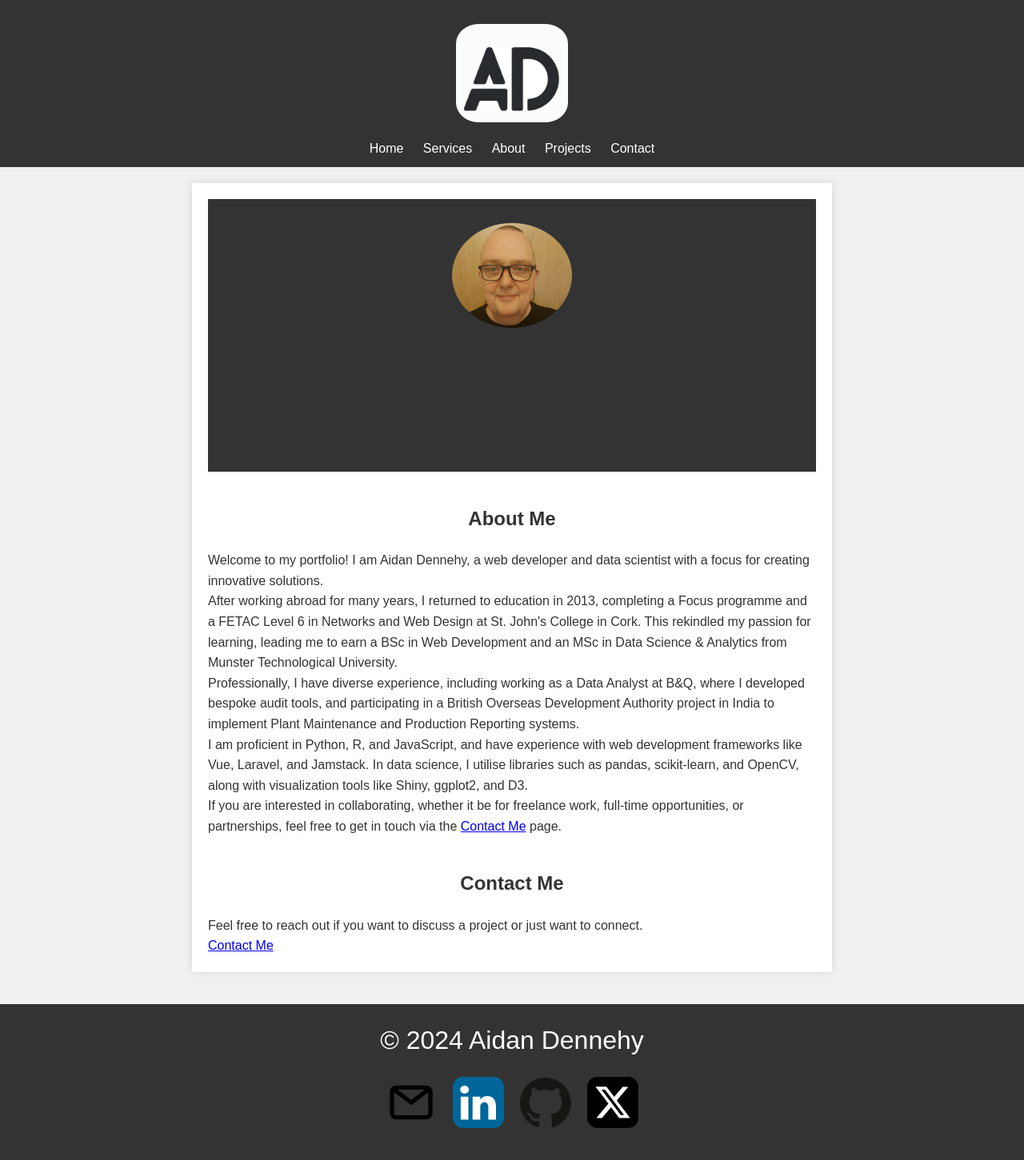
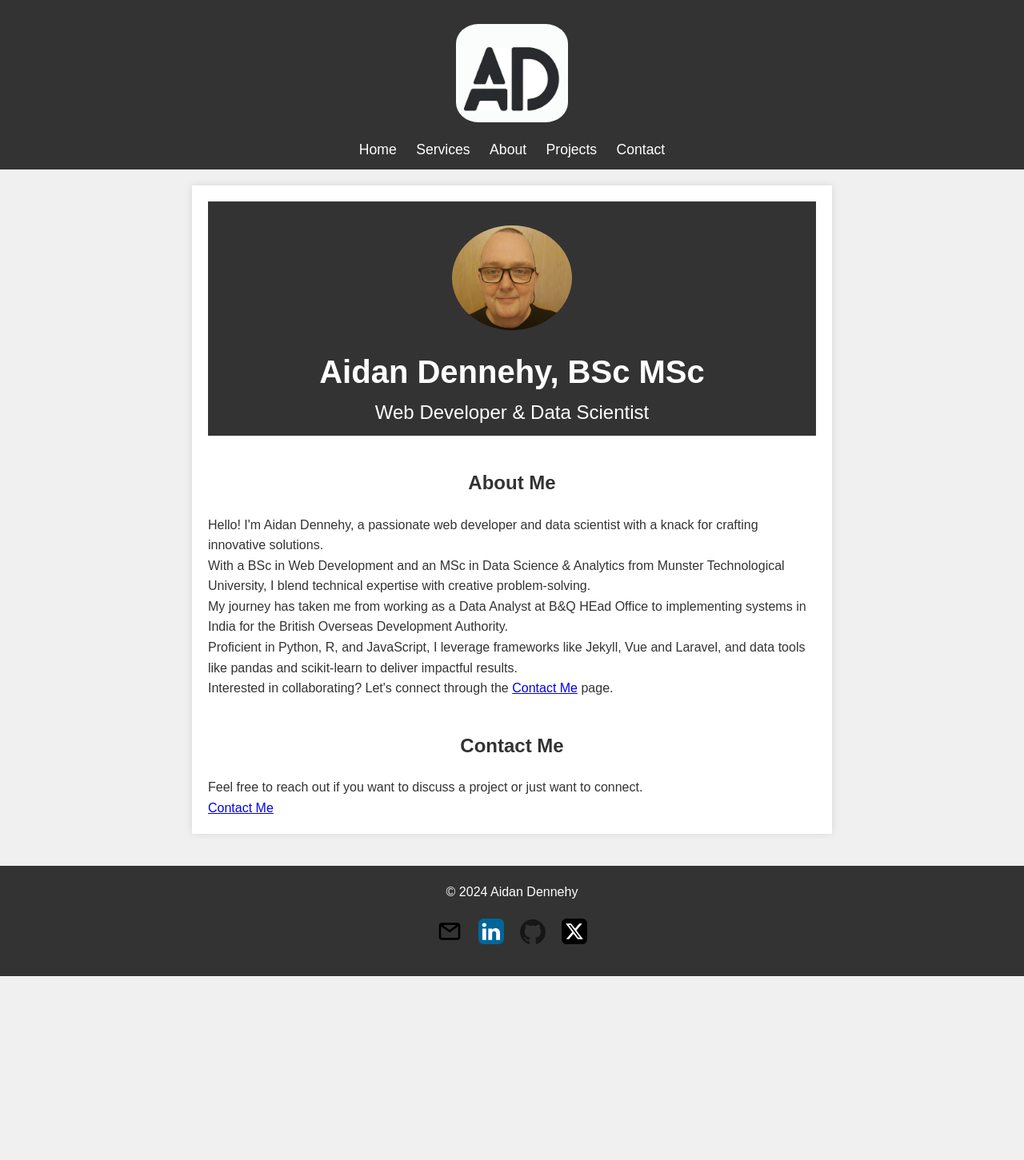
Before and after one commit to duinneacha/ad_portfolio, a Jekyll site: the page built from index.markdown, in a window 1280 px wide. Shown: the whole page at 80% size. Built offline with Jekyll 4.4.1, drawn with Linux system fonts in a browser that asks for light colours; after the commit the page ends 1221 px from its top, so only the background shows below that.

Commit message:
Fixed banner issue that I caused

```diff
--- a/assets/css/ad_custom.css
+++ b/assets/css/ad_custom.css
@@ -11,18 +11,6 @@
 html, body {
     height: 100%;
 }
-
-
-main {
-    flex: 1;
-    padding: 20px;
-    margin: 20px auto;
-    max-width: 800px;
-    background: #fff;
-    box-shadow: 0 0 10px rgba(0,0,0,0.1);
-}
-
-
 
 body {
     background-color: #f0f0f0;
@@ -44,12 +32,29 @@ header {
 
 header h1 {
     margin: 0;
-    font-size: 2em;
+    font-size: 2.5em;
+}
+
+header h2 {
+    margin: 0;
+    font-size: 1.5em;
+    font-weight: normal;
+}
+
+/* Style the container */
+.container {
+    max-width: 800px;
+    width: 80%;
+    margin: 20px auto;
+    padding: 20px;
+    background: #fff;
+    box-shadow: 0 0 10px rgba(0, 0, 0, 0.1);
 }
 
 nav ul {
     list-style: none;
     padding: 0;
+    margin: 10px 0 0;
 }
 
 nav ul li {
@@ -60,15 +65,16 @@ nav ul li {
 nav ul li a {
     color: #fff;
     text-decoration: none;
+    font-size: 1.1em;
 }
-/* Style the container */
-.container {
+
+main {
+    flex: 1;
+    padding: 20px;
+    margin: 20px auto;
     max-width: 800px;
-    width: 80%;
-    margin: 20px auto;
-    padding: 20px;
     background: #fff;
-    box-shadow: 0 0 10px rgba(0, 0, 0, 0.1);
+    box-shadow: 0 0 10px rgba(0,0,0,0.1);
 }
 
 footer {
@@ -77,21 +83,11 @@ footer {
     padding: 20px;
     background: #333;
     margin-top: 20px;
-    font-size: 2em;
 }
 
 footer p a:hover {
     color: #ddd;
 }
-
-img {
-    border-radius: 20%;
-    width: 150px;
-    height: auto;
-    display: block;
-    margin: 20px auto;
-}
-
 
 footer p.social-links {
     display: flex;
@@ -116,7 +112,13 @@ footer p.social-links {
     color: #ddd;
 }
 
-
+img {
+    border-radius: 20%;
+    width: 150px;
+    height: auto;
+    display: block;
+    margin: 20px auto;
+}
 
 form {
     background: #fff;
@@ -167,11 +169,7 @@ input[name="_honeypot"] {
     display: none;
 }
 
-
-
-/* Time line */
-
-
+/* Timeline */
 #timeline {
     position: relative;
     max-width: 600px;
@@ -224,7 +222,6 @@ list-style: none;
     margin: 5px 0;
 }
 
-
 h1, h2 {
     color: #333;
     text-align: center;
@@ -247,7 +244,6 @@ padding: 0 20px;
 
 .services-section ul {
     list-style-type: none;
-/* padding-left: 0; */
 }
 
 .services-section li {
@@ -267,7 +263,6 @@ text-decoration: none;
     text-decoration: underline;
 }
 
-
 .project-images {
     display: flex;
     flex-wrap: wrap;
@@ -281,3 +276,22 @@ text-decoration: underline;
     height: auto;
     object-fit: cover;
 }
+
+.ad-banner img {
+    width: 150px;
+    border-radius: 50%;
+    margin: 20px auto;
+}
+
+.ad-banner h1, .ad-banner h2 {
+    color: #fff;
+}
+
+.ad-banner h1 {
+    font-size: 2.5em;
+}
+
+.ad-banner h2 {
+    font-size: 1.5em;
+    font-weight: normal;
+}
--- a/index.markdown
+++ b/index.markdown
@@ -7,36 +7,21 @@ title: "Home"
 ---
 
 <header>
-  <img src="{{ '/assets/imgs/ad_port_photo.jpg' | relative_url }}" alt="Aidan Dennehy" style="width:150px; height:auto; border-radius:50%;">
-  <h1>Aidan Dennehy, BSc MSc</h1>
-  <h2>Web Developer & Data Scientist</h2>
+  <div class="ad-banner">
+    <img src="{{ '/assets/imgs/ad_port_photo.jpg' | relative_url }}" alt="Aidan Dennehy">
+    <h1>Aidan Dennehy, BSc MSc</h1>
+    <h2>Web Developer & Data Scientist</h2>
+  </div>
 </header>
 
 <section id="about">
   <h2>About Me</h2>
-  <p>Welcome to my portfolio! I am Aidan Dennehy, a web developer and data scientist with a focus for creating innovative solutions.</p>
-
-  <p>After working abroad for many years, I returned to education in 2013, completing a Focus programme and a FETAC Level 6 in Networks and Web Design at St. John's College in Cork. This rekindled my passion for learning, leading me to earn a BSc in Web Development and an MSc in Data Science & Analytics from Munster Technological University.</p>
-
-  <p>Professionally, I have diverse experience, including working as a Data Analyst at B&Q, where I developed bespoke audit tools, and participating in a British Overseas Development Authority project in India to implement Plant Maintenance and Production Reporting systems.</p>
-
-  <p>I am proficient in Python, R, and JavaScript, and have experience with web development frameworks like Vue, Laravel, and Jamstack. In data science, I utilise libraries such as pandas, scikit-learn, and OpenCV, along with visualization tools like Shiny, ggplot2, and D3.</p>
-
-  <p>If you are interested in collaborating, whether it be for freelance work, full-time opportunities, or partnerships, feel free to get in touch via the <a href="{{ '/contact' | relative_url }}">Contact Me</a> page.</p>
+  <p>Hello! I'm Aidan Dennehy, a passionate web developer and data scientist with a knack for crafting innovative solutions.</p>
+  <p>With a BSc in Web Development and an MSc in Data Science & Analytics from Munster Technological University, I blend technical expertise with creative problem-solving.</p>
+  <p>My journey has taken me from working as a Data Analyst at B&Q HEad Office to implementing systems in India for the British Overseas Development Authority.</p>
+  <p>Proficient in Python, R, and JavaScript, I leverage frameworks like Jekyll, Vue and Laravel, and data tools like pandas and scikit-learn to deliver impactful results.</p>
+  <p>Interested in collaborating? Let's connect through the <a href="{{ '/contact' | relative_url }}">Contact Me</a> page.</p>
 </section>
-
-<!-- <section id="testimonials">
-  <h2>Testimonials</h2>
-   <blockquote>
-    <p>"I'm not entirely sure what he does, but I know he's the best at it!" - Anonymous 💗</p>
-  </blockquote>
-  <blockquote>
-    <p>"Aidan is an exceptional developer with a keen eye for detail. His work on our project was outstanding!" - Client Name</p>
-  </blockquote>
-  <blockquote>
-    <p>"Working with Aidan was a pleasure. His expertise in data science helped us unlock new insights." - Colleague Name</p>
-  </blockquote>
-</section> -->
 
 <section id="contact">
   <h2>Contact Me</h2>
```
Lines whose indentation alone changed are shown as unchanged.
